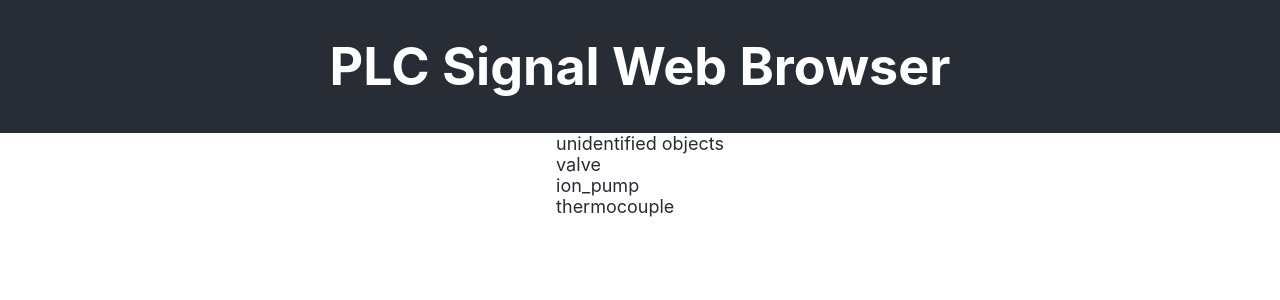
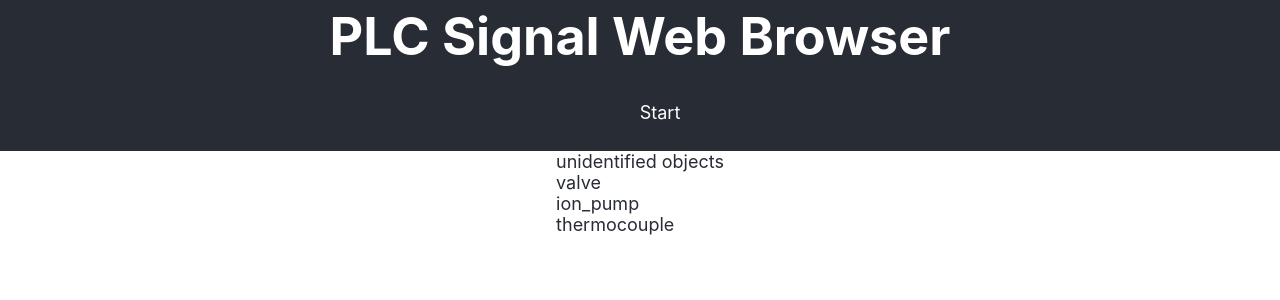
Before and after one commit to stevemolloy/signal_web, a React (Create React App) app: page / in a window 1280 px wide. Shown: the top 300 px of the page. Built offline with nearby package versions, Linux system fonts and the light colour scheme.

Commit message:
Breadcrumbs moved to header and restyled

```diff
--- a/src/App.css
+++ b/src/App.css
@@ -10,6 +10,10 @@
   justify-content: center;
   font-size: calc(10px + 2vmin);
   color: white;
+}
+
+.App-header h1 {
+  margin: 5px 0px 0px 0px;
 }
 
 .App-body {
@@ -32,10 +36,22 @@
   color: #61dafb;
 }
 
+.breadcrumbs-list {
+  list-style: none;
+  align-items: left;
+}
+
 .breadcrumbs-list li {
-  float: left;
+  display: inline;
+  font-size: 18px;
+}
+
+.breadcrumbs-list li+li:before  {
   padding: 8px;
-  margin: 10px 0px;
-  background-color: #a3aab8;
-  font-size: calc(6px + 2vmin);
+  color: white;
+  content: "/\00a0";
 }
+/* Add a color on mouse-over */
+.breadcrumbs-list li:hover {
+  color: #01447e;
+}
--- a/src/App.js
+++ b/src/App.js
@@ -54,13 +54,15 @@ class App extends Component {
   render() {
     return (
       <>
-        <Header title="PLC Signal Web Browser"/>
+        <Header
+          title="PLC Signal Web Browser"
+          breadcrumbs={this.state.breadcrumbs}
+          breadcrumbClickHandler={this.breadcrumbClickHandler.bind(this)}
+        />
         <Body
           text="PLC Signal Web Browser"
           data={this.state.display_data}
-          breadcrumbs={this.state.breadcrumbs}
           clickHandler={this.clickHandler.bind(this)}
-          breadcrumbClickHandler={this.breadcrumbClickHandler.bind(this)}
         />
       </>
     );
--- a/src/Components/Body.js
+++ b/src/Components/Body.js
@@ -19,23 +19,8 @@ const body = (props) =>  {
     listconts = <li>{props.data}</li>;
   }
 
-  let breadcrumbList = null;
-  if (props.breadcrumbs.length > 0) {
-    breadcrumbList = props.breadcrumbs.map((element, index) =>
-      <li
-        onClick={(e) => props.breadcrumbClickHandler(index, e)}
-        key={index}
-        >
-        {index === props.breadcrumbs.length-1 ? element : element + ' >>'}
-      </li>
-    );
-  }
-
   return (
     <div className="App-body">
-      <ul className="breadcrumbs-list">
-        {breadcrumbList}
-      </ul>
       <ul>
         {listconts}
       </ul>
--- a/src/Components/Header.js
+++ b/src/Components/Header.js
@@ -1,9 +1,42 @@
 import React from 'react';
 
-const header = (props) =>  (
-      <header className="App-header">
-        <h1>{props.title}</h1>
-      </header>
+const header = (props) =>  {
+  let breadcrumbItems = [];
+  if (props.breadcrumbs.length > 0) {
+    breadcrumbItems = props.breadcrumbs.map((element, index) =>
+      <li
+        onClick={(e) => props.breadcrumbClickHandler(index, e)}
+        key={index}
+        >
+        {element}
+      </li>
     );
+  }
+
+  breadcrumbItems.unshift(
+    <li
+      onClick={(e) => props.breadcrumbClickHandler(-1, e)}
+      key={-1}
+      >
+      Start
+    </li>
+  )
+
+  let breadcrumbList = <></>;
+  if (breadcrumbItems) {
+    breadcrumbList = (
+      <ul className="breadcrumbs-list">
+        {breadcrumbItems}
+      </ul>
+    )
+  }
+
+  return (
+    <header className="App-header">
+      <h1>{props.title}</h1>
+      {breadcrumbList}
+    </header>
+  )
+};
 
 export default header;
```
